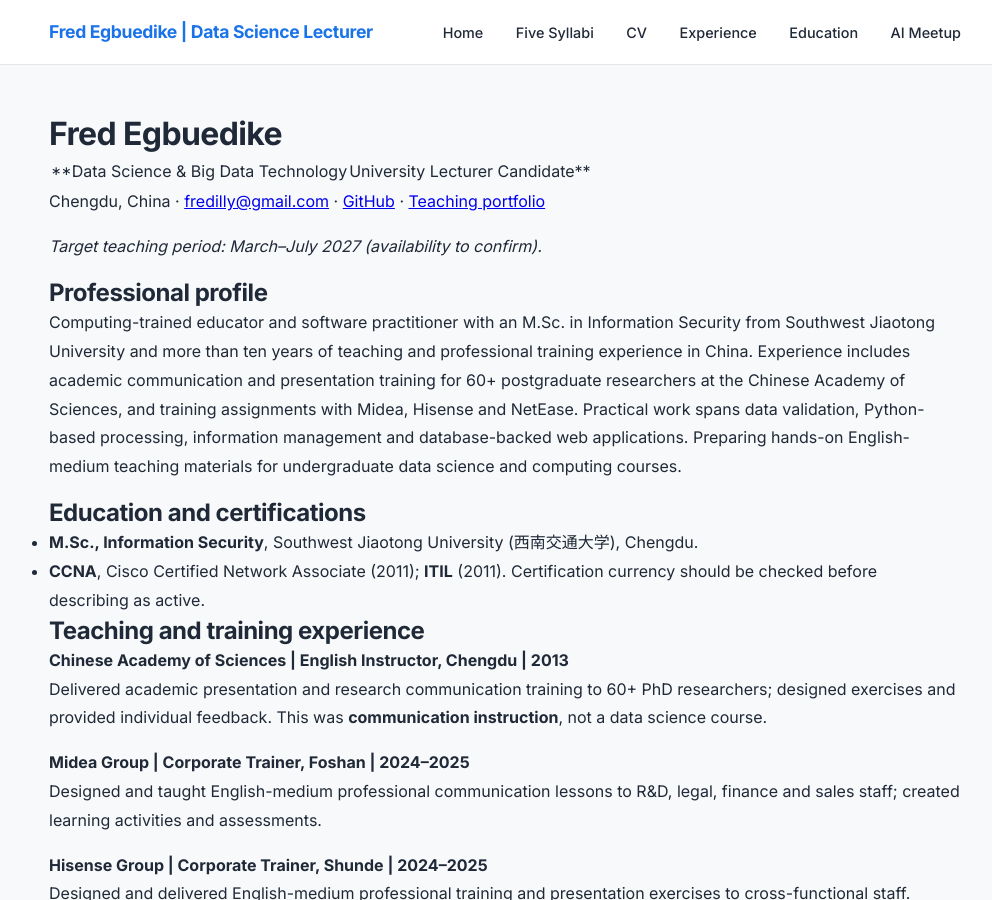
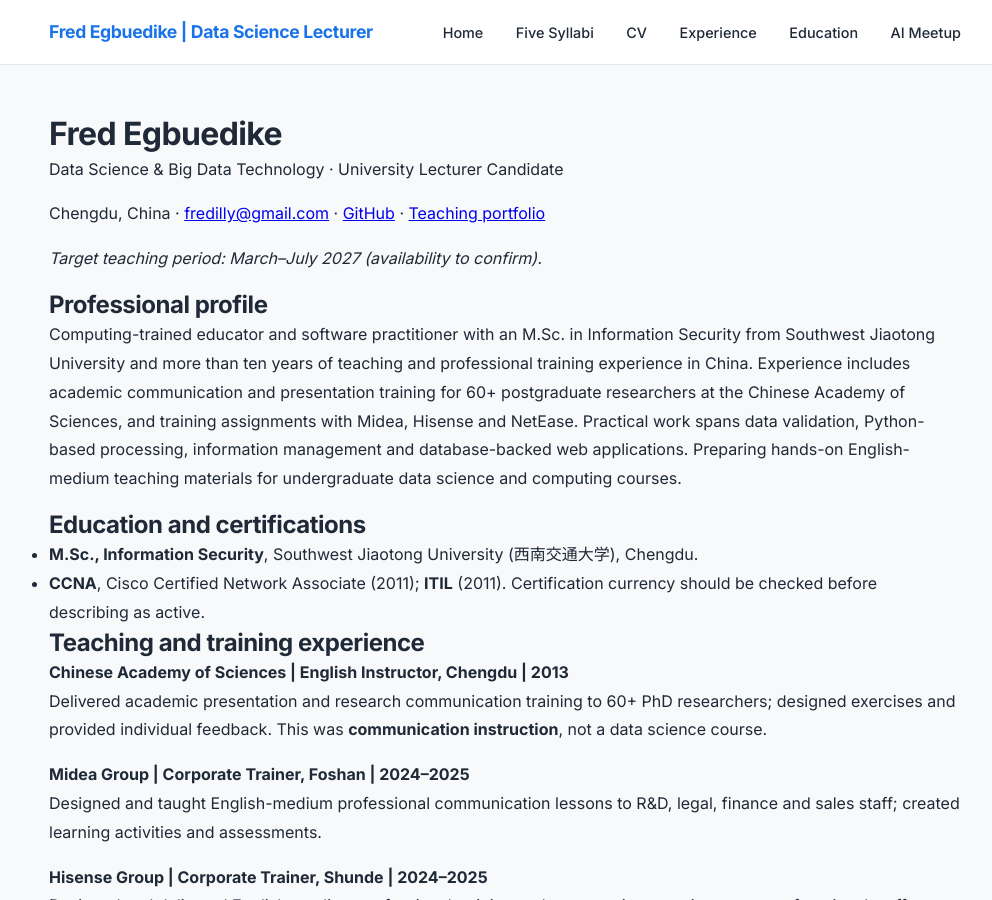
Before and after one commit to Fredilly/big-data, a Jekyll site: the page built from cv.md, in a window 1280 px wide and 900 px high. Shown: the whole window, without its empty margins (135-1127 px from the left). Built offline with Jekyll 4.4.1, drawn with Linux system fonts in a browser that asks for light colours; nearby versions of some CDN libraries; some of the changed text lies outside the part shown.

Commit message:
Improve academic portfolio typography and spacing in cv.md

```diff
--- a/cv.md
+++ b/cv.md
@@ -3,9 +3,11 @@ layout: default
 title: Curriculum Vitae | 2027 Lecturer Application
 ---
 
+<div class="academic-page" markdown="1">
+
 # Fred Egbuedike
 
-**Data Science & Big Data Technology | University Lecturer Candidate**
+<p class="academic-subtitle">Data Science &amp; Big Data Technology · University Lecturer Candidate</p>
 
 Chengdu, China · [fredilly@gmail.com](mailto:fredilly@gmail.com) · [GitHub](https://github.com/Fredilly) · [Teaching portfolio]({{ '/course' | relative_url }})
 
@@ -62,4 +64,6 @@ Organized technical community activities and knowledge sharing. [Supporting evid
 
 English-medium lessons, structured demonstrations, project-based assignments, lab exercises, feedback rubrics and progressive assessments. Content and platforms to be aligned with the host university's approved syllabus.
 
-**Languages:** English (native); Chinese (conversational).
+
+
+</div>
```
